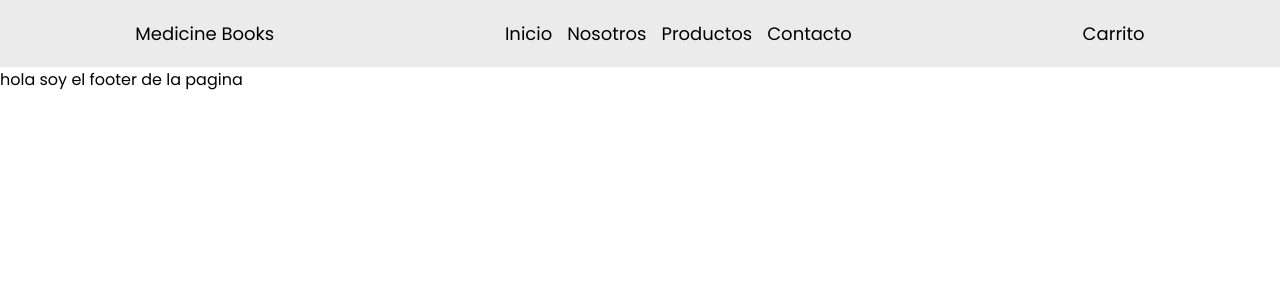
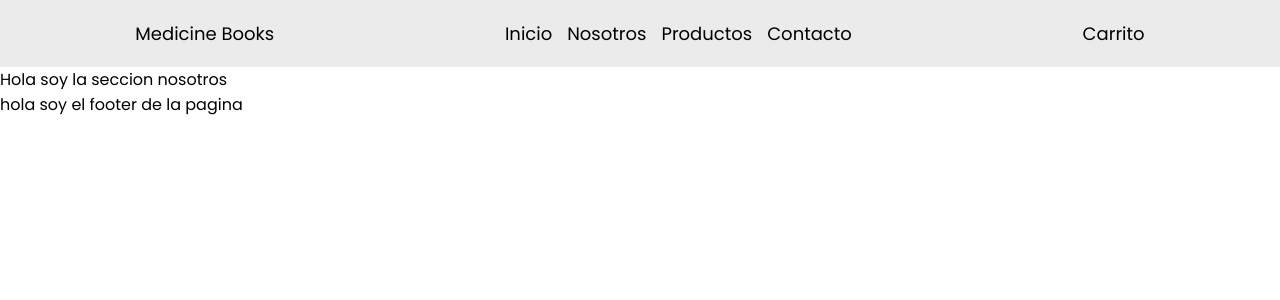
Before and after one commit to TolabaE/book-web-app, a React (Vite) app in the folder frontend/: page /nosotros in a window 1280 px wide. Shown: the top 300 px of the page. Built offline with nearby package versions, Linux system fonts and the light colour scheme.

Commit message:
arreglos en el componente carrusel, agregado de la carpeta backend

```diff
--- a/frontend/src/App.tsx
+++ b/frontend/src/App.tsx
@@ -4,6 +4,7 @@
 import Navbar from './components/navbar/Navbar';
 import Footer from './components/footer/Footer';
 import Contact from './pages/Contact/Contact';
+import About from './pages/About/About';
 
 function App() {
 
@@ -13,6 +14,7 @@
         <Routes>
           <Route path='/' element={<Home/>} />
           <Route path='/contacto' element={<Contact/>} />
+          <Route path='/nosotros' element={<About/>} />
         </Routes>
       <Footer/>
     </BrowserRouter>
--- a/frontend/src/components/Carrusel/carrusel.css
+++ b/frontend/src/components/Carrusel/carrusel.css
@@ -1,13 +1,12 @@
 .img-carrusel{
     width: 100%;
-    height: 75vh;
+    height: 80vh;
 }
 
 @media screen and (min-width:1441px) {
     .img-carrusel{
         margin: 0 140px;
         width: 85%;
-        height: 80vh;
     }
 
     .container-carrusel{
--- /dev/null
+++ b/frontend/src/pages/About/About.tsx
@@ -0,0 +1,14 @@
+import './about.css';
+
+
+const About = () => {
+
+
+    return (
+        <div>
+            Hola soy la seccion nosotros
+        </div>
+    )
+}
+
+export default About;
```
Also changed, not shown: frontend/src/pages/About/about.css (added).
